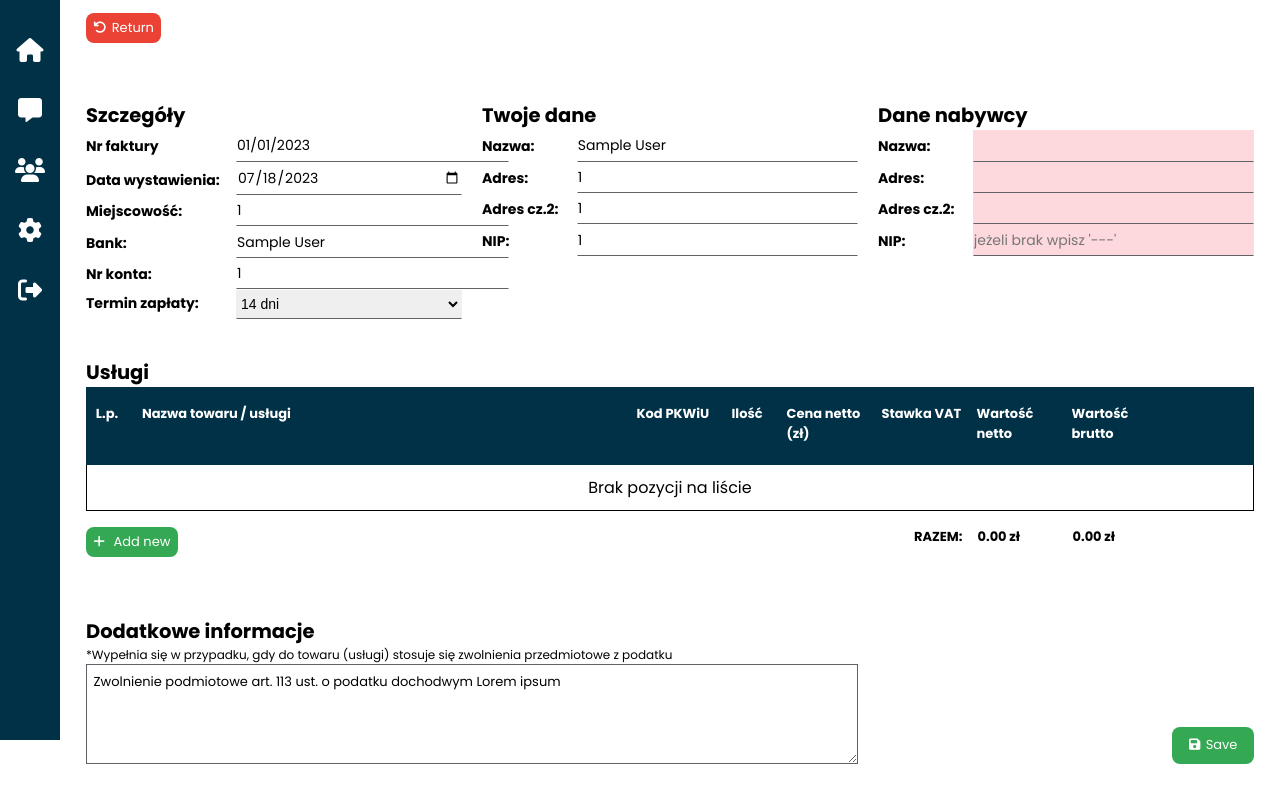
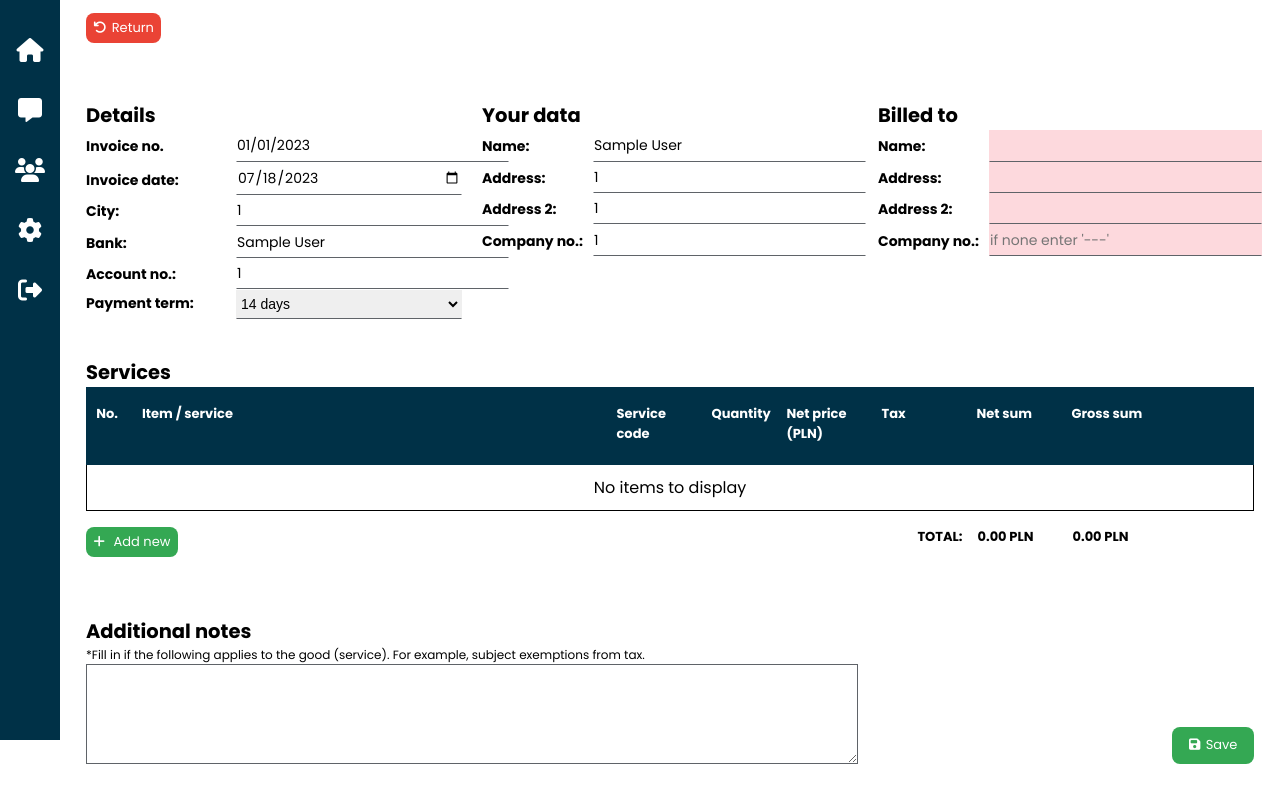
Before and after one commit to ferenskamil/Accounting-App, a PHP site: page /invoice.php in a window 1280 px wide. Shown: the part 60-850 px from the top of the page. Run offline with PHP 8.4, Linux system fonts and the light colour scheme; the visitor is signed in with stand-in values (Sample User, id 1); some libraries are stand-ins or nearby versions.

Commit message:
INVOICE.PHP, SETTINGS.PHP: Translate all text to english
Changed all Polish words to English words

Changes in files:
- "invoice.php" (mainly)
- "settings.php" (mainly)
- "transfer_data_from_edit_to_preview.min.js"
- "edit_form_services.min.js"
- "_large.scss"

```diff
--- a/invoice.php
+++ b/invoice.php
@@ -93,40 +93,40 @@ session_start();
                         <div class="invoice__paper">
                                 <img class="invoice__paper-logo" src="./dist/img/logos/<?php echo $_SESSION['logo_img'] ?>"
                                         alt="logo firmy wystawiającej fakturę">
-                                <h2 class="invoice__paper-title">Faktura VAT nr <span id="invoice-no-view"></span></h2>
+                                <h2 class="invoice__paper-title">Invoice no. <span id="invoice-no-view"></span></h2>
                                 <div class="invoice__paper-content invoice-info">
-                                        <p><Strong>Data wystawienia: </Strong><span id="date-view"></span></p>
-                                        <p><Strong>Miejscowość: </Strong><span id="city-view"></span></p>
+                                        <p><Strong>Invoice date: </Strong><span id="date-view"></span></p>
+                                        <p><Strong>City: </Strong><span id="city-view"></span></p>
                                         <p><Strong>Bank: </Strong><span id="bank-view"></span></p>
-                                        <p><Strong>Nr konta: </Strong><span id="account-no-view"></span></p>
-                                        <p><Strong>Termin zapłaty: </Strong><span id="term-view"></span></p>
+                                        <p><Strong>Account no.: </Strong><span id="account-no-view"></span></p>
+                                        <p><Strong>Payment term: </Strong><span id="term-view"></span></p>
                                 </div>
                                 <div class="invoice__paper-content invoice-seller">
-                                        <h3>Sprzedawca</h3>
+                                        <h3>Seller:</h3>
                                         <p><span id="seller-name-view"></span></p>
                                         <p><span id="seller-address1-view"></span></p>
                                         <p><span id="seller-address2-view"></span></p>
-                                        <p><span id="seller-NIP-view"></span></p>
+                                        <p><span id="seller-company-no-view"></span></p>
                                 </div>
                                 <div class="invoice__paper-content invoice-customer">
-                                        <h3>Nabywca</h3>
+                                        <h3>Bill to:</h3>
                                         <p><span id="customer-name-view"></span></p>
                                         <p><span id="customer-address1-view"></span></p>
                                         <p><span id="customer-address2-view"></span></p>
-                                        <p><span id="customer-NIP-view"></span></p>
+                                        <p><span id="customer-company-no-view"></span></p>
                                 </div>
                                 <div class="invoice__paper-content invoice__paper-services">
                                         <table>
                                                 <thead>
                                                         <tr>
-                                                                <th>L.p.</th>
-                                                                <th>Nazwa towaru / usługi</th>
-                                                                <th>Kod PKWiU</th>
-                                                                <th>Ilość</th>
-                                                                <th>Cena netto</th>
-                                                                <th>Stawka VAT</th>
-                                                                <th>Wartość netto</th>
-                                                                <th>Wartość brutto</th>
+                                                                <th>No.</th>
+                                                                <th>Item / service</th>
+                                                                <th>Service code</th>
+                                                                <th>Quantity</th>
+                                                                <th>Net price</th>
+                                                                <th>Tax</th>
+                                                                <th>Net sum</th>
+                                                                <th>Gross sum</th>
                                                         </tr>
                                                 </thead>
                                                 <tbody>
@@ -134,44 +134,42 @@ session_start();
                                                 <tfoot>
                                                         <tr>
                                                                 <td colspan="4"></td>
-                                                                <td>RAZEM:</td>
+                                                                <td>TOTAL:</td>
                                                                 <td></td>
-                                                                <td class="preview-total-net">0 zł</td>
-                                                                <td class="preview-total-gross">0 zł</td>
+                                                                <td class="preview-total-net">0 PLN</td>
+                                                                <td class="preview-total-gross">0 PLN</td>
                                                         </tr>
                                                 </tfoot>
                                         </table>
                                 </div>
                                 <div class="invoice__paper-content invoice-sum">
-                                        <p><Strong>Do zapłaty: </Strong><span id="invoice__sum-numeric"></span>
-                                                zł
+                                        <p><Strong>To pay: </Strong><span id="invoice__sum-numeric"></span>
+                                                PLN
                                         </p>
-                                        <p><Strong>Słownie: </Strong><span id="invoice__sum-verbal"></span></p>
+                                        <p><Strong>In words: </Strong><span id="invoice__sum-verbal"></span></p>
                                 </div>
                                 <div class="invoice__paper-content invoice-comments">
-                                        <h3>Informacje dodatkowe</h3>
+                                        <h3>Additional notes</h3>
                                         <p class="comment"><span id="comment-view"></span></p>
-                                        <p class="footnote">*Wypełnia się w przypadku, gdy do towaru (usługi) stosuje
-                                                się zwolnienia przedmiotowe z podatku</p>
+                                        <p class="footnote">*Fill in if the following applies to the good (service). For example, subject exemptions from tax.</p>
                                 </div>
                                 <div class="invoice__paper-content invoice-sign">
                                         <div class="line"></div>
-                                        <p>Podpis osoby upoważnionej do wystawienia faktury</p>
+                                        <p>Signature of authorized person</p>
                                 </div>
                         </div>
                 </div>
-                <!-- shadow? -->
                 <div class="invoice__edit">
                         <button class="invoice__edit-back"><i
                                         class="fa-sharp fa-solid fa-arrow-rotate-left"></i>Return</button>
                         <form action="" method="post" class="invoice__edit-form">
                                 <div class="invoice__edit-form-box invoice__edit-form-box-details ">
-                                        <h2>Szczegóły</h2>
-                                        <label for="invoice-no-edit">Nr faktury</label>
+                                        <h2>Details</h2>
+                                        <label for="invoice-no-edit">Invoice no.</label>
                                         <input type="text" name="invoice-no" id="invoice-no-edit" value="01/01/2023">
-                                        <label for="date-edit">Data wystawienia: </label>
+                                        <label for="date-edit">Invoice date: </label>
                                         <input class="test" type="date" name="date" id="date-edit" value="<?php echo date('Y-m-d') ?>">
-                                        <label for="city-edit">Miejscowość: </label>
+                                        <label for="city-edit">City: </label>
                                         <input type="text" name="city" id="city-edit" value="<?php
                                                 if (isset($_SESSION['default_invoice_city'])) echo $_SESSION['default_invoice_city'];
                                         ?>">
@@ -179,72 +177,71 @@ session_start();
                                         <input type="text" name="bank" id="bank-edit" value="<?php
                                                 if (isset($_SESSION['default_invoice_bank_name'])) echo $_SESSION['default_invoice_bank_name'];
                                         ?>">
-                                        <label for="account-no-edit">Nr konta: </label>
+                                        <label for="account-no-edit">Account no.: </label>
                                         <input type="text" name="account-no" id="account-no-edit" value="<?php
                                                 if (isset($_SESSION['default_invoice_bank_account_no'])) echo $_SESSION['default_invoice_bank_account_no'];
                                         ?>">
-                                        <label for="term-edit">Termin zapłaty: </label>
+                                        <label for="term-edit">Payment term: </label>
                                         <select name="term" id="term-edit">
-                                                <option value="7 dni">7 dni</option>
-                                                <option value="14 dni" selected>14 dni</option>
+                                                <option value="7 days">7 days</option>
+                                                <option value="14 days" selected>14 days</option>
                                         </select>
                                 </div>
                                 <div class="invoice__edit-form-box invoice__edit-form-box-seller">
-                                        <h2>Twoje dane</h2>
-                                        <label for="seller-name-edit">Nazwa: </label>
+                                        <h2>Your data</h2>
+                                        <label for="seller-name-edit">Name: </label>
                                         <input type="text" name="seller-name" id="seller-name-edit" value="<?php
                                                 if (isset($_SESSION['company_name'])) echo $_SESSION['company_name'];
                                         ?>">
-                                        <label for="seller-address1-edit">Adres: </label>
+                                        <label for="seller-address1-edit">Address: </label>
                                         <input type="text" name="seller-address1" id="seller-address1-edit" value="<?php
                                                 if (isset($_SESSION['address1'])) echo $_SESSION['address1'];
                                         ?>">
-                                        <label for="seller-address2-edit">Adres cz.2: </label>
+                                        <label for="seller-address2-edit">Address 2: </label>
                                         <input type="text" name="seller-address2" id="seller-address2-edit" value="<?php
                                                  if (isset($_SESSION['address2'])) echo $_SESSION['address2'];
                                         ?>">
-                                        <label for="seller-NIP-edit">NIP: </label>
-                                        <input type="text" name="seller-NIP" id="seller-NIP-edit" placeholder="if none enter '---'" value="<?php
+                                        <label for="seller-company-no-edit">Company no.: </label>
+                                        <input type="text" name="seller-company-no" id="seller-company-no-edit" placeholder="if none enter '---'" value="<?php
                                                 if (isset($_SESSION['company_number'])) echo $_SESSION['company_number'];
                                         ?>">
                                 </div>
                                 <div class="invoice__edit-form-box invoice__edit-form-box-customer">
-                                        <h2>Dane nabywcy</h2>
-                                        <label for="customer-name-edit">Nazwa: </label>
+                                        <h2>Billed to</h2>
+                                        <label for="customer-name-edit">Name: </label>
                                         <input type="text" name="customer-name" id="customer-name-edit"
                                                 value="">
-                                        <label for="customer-address1-edit">Adres: </label>
+                                        <label for="customer-address1-edit">Address: </label>
                                         <input type="text" name="customer-address1" id="customer-address1-edit"
                                                 value="">
-                                        <label for="customer-address2-edit">Adres cz.2: </label>
+                                        <label for="customer-address2-edit">Address 2: </label>
                                         <input type="text" name="customer-address2" id="customer-address2-edit"
                                                 value="">
-                                        <label for="customer-NIP-edit">NIP: </label>
-                                        <input type="text" name="customer-NIP" id="customer-NIP-edit" value=""
-                                                placeholder="jeżeli brak wpisz '---'">
+                                        <label for="customer-company-no-edit">Company no.: </label>
+                                        <input type="text" name="customer-company-no" id="customer-company-no-edit" value=""
+                                                placeholder="if none enter '---'">
                                 </div>
                                 <div class="invoice__edit-form-box invoice__edit-form-box-services">
-                                        <h2>Usługi</h2>
+                                        <h2>Services</h2>
                                         <table class="invoice__edit-form-box-services-table">
                                                 <thead>
                                                         <tr>
                                                                 <th class="service-thead--mobile">Services
                                                                         list</th>
-                                                                <th class="service-thead--large">L.p.</th>
-                                                                <th class="service-thead--large">Nazwa towaru / usługi
-                                                                </th>
-                                                                <th class="service-thead--large">Kod PKWiU</th>
-                                                                <th class="service-thead--large">Ilość</th>
-                                                                <th class="service-thead--large">Cena netto (zł)</th>
-                                                                <th class="service-thead--large">Stawka VAT</th>
-                                                                <th class="service-thead--large">Wartość netto</th>
-                                                                <th class="service-thead--large">Wartość brutto</th>
+                                                                <th class="service-thead--large">No.</th>
+                                                                <th class="service-thead--large">Item / service</th>
+                                                                <th class="service-thead--large">Service code</th>
+                                                                <th class="service-thead--large">Quantity</th>
+                                                                <th class="service-thead--large">Net price (PLN)</th>
+                                                                <th class="service-thead--large">Tax</th>
+                                                                <th class="service-thead--large">Net sum</th>
+                                                                <th class="service-thead--large">Gross sum</th>
                                                                 <th class="service-thead--large"></th>
                                                         </tr>
                                                 </thead>
                                                 <tbody>
                                                         <tr class="empty-info">
-                                                                <td>Brak pozycji na liście</td>
+                                                                <td>No items to display</td>
                                                         </tr>
                                                 </tbody>
                                                 <tfoot>
@@ -252,28 +249,23 @@ session_start();
                                                                 <td><button class="new-service-btn"><i
                                                                                         class="fa-sharp fa-solid fa-plus"></i>
                                                                                 Add new</button></td>
-                                                                <td><strong>RAZEM:</strong></td>
-                                                                <td><span class="service-title--mobile"><strong>Wartość
-                                                                                        netto:
-                                                                                </strong></span><span
-                                                                                class="invoice-total-net">0.00 zł</span>
+                                                                <td><strong>TOTAL:</strong></td>
+                                                                <td><span class="service-title--mobile">
+                                                                        <strong>Net:</strong></span>
+                                                                        <span class="invoice-total-net">0.00 PLN</span>
                                                                 </td>
-                                                                <td><span class="service-title--mobile"><strong>Cena
-                                                                                        brutto:
-                                                                                </strong></span><span
-                                                                                class="invoice-total-gross">0.00
-                                                                                zł</span>
+                                                                <td><span class="service-title--mobile"><strong>Gross:</strong></span>
+                                                                <span class="invoice-total-gross">0.00 PLN</span>
                                                                 </td>
                                                         </tr>
                                                 </tfoot>
                                         </table>
                                 </div>
                                 <div class="invoice__edit-form-box invoice__edit-form-box-comments">
-                                        <h2>Dodatkowe informacje</h2>
-                                        <p>*Wypełnia się w przypadku, gdy do towaru (usługi) stosuje
-                                                się zwolnienia przedmiotowe z podatku</p>
+                                        <h2>Additional notes</h2>
+                                        <p>*Fill in if the following applies to the good (service). For example, subject exemptions from tax.</p>
                                         <textarea name="comment" id="comment-edit" cols="30"
-                                                rows="10">Zwolnienie podmiotowe art. 113 ust. o podatku dochodwym Lorem ipsum</textarea>
+                                                rows="10"></textarea>
                                 </div>
                                 <div class="invoice__edit-form-box-submit-btn">
                                         <button type="submit"><i class="fa-solid fa-floppy-disk "></i>Save</button>
--- a/src/js/invoice/transfer_data_from_edit_to_preview.js
+++ b/src/js/invoice/transfer_data_from_edit_to_preview.js
@@ -51,11 +51,11 @@ const displayInvoiceInfoInPreview = () => {
 	copyAndDisplay('#seller-name-edit', '#seller-name-view');
 	copyAndDisplay('#seller-address1-edit', '#seller-address1-view');
 	copyAndDisplay('#seller-address2-edit', '#seller-address2-view');
-	copyAndDisplay('#seller-NIP-edit', '#seller-NIP-view');
+	copyAndDisplay('#seller-company-no-edit', '#seller-company-no-view');
 	copyAndDisplay('#customer-name-edit', '#customer-name-view');
 	copyAndDisplay('#customer-address1-edit', '#customer-address1-view');
 	copyAndDisplay('#customer-address2-edit', '#customer-address2-view');
-	copyAndDisplay('#customer-NIP-edit', '#customer-NIP-view');
+	copyAndDisplay('#customer-company-no-edit', '#customer-company-no-view');
 	copyAndDisplay('#comment-edit', '#comment-view');
 };
 
@@ -73,7 +73,7 @@ const getServicesFromEditFormToArr = () => {
 		const activityCode = el.querySelector('.service-item-code').value;
 		const amount = el.querySelector('.service-item-amount').value;
 		const netPrice =
-			el.querySelector('.service-item-net-value').value + 'zł';
+			el.querySelector('.service-item-net-value').value + ' PLN';
 		const tax = el.querySelector('.service-item-tax').value;
 		const netSum = el.querySelector('.service-item-net-sum').value;
 		const grossSum = el.querySelector('.service-item-gross-sum').value;
--- a/src/scss/media queries/_large.scss
+++ b/src/scss/media queries/_large.scss
@@ -93,7 +93,7 @@
 									display: grid;
 									grid-template-columns:
 										40px minmax(150px, 1fr)
-										80px 40px 80px 80px 80px 80px 80px;
+										80px 60px 80px 80px 80px 80px 80px;
 									grid-template-rows: 1fr;
 									gap: 15px;
 									padding: 0.6em 0.5em 1em 0;
@@ -101,6 +101,7 @@
 									th {
 										padding: 0.6em 0;
 										text-align: start;
+
 										&.service-thead--mobile {
 											display: none;
 										}
@@ -120,7 +121,7 @@
 								tr {
 									grid-template-columns:
 										40px minmax(150px, 1fr)
-										80px 40px 80px 80px 80px 80px 80px;
+										80px 60px 80px 80px 80px 80px 80px;
 									justify-content: center;
 									align-items: end;
 									gap: 15px;
@@ -163,7 +164,7 @@
 									display: grid;
 									grid-template-columns:
 										40px minmax(150px, 1fr)
-										80px 40px 80px 80px 80px 80px 80px;
+										80px 60px 80px 80px 80px 80px 80px;
 									grid-template-rows: 1fr;
 									gap: 15px;
 									padding: 0.6em 0.5em 1em 0;
```
Also changed, not shown: settings.php (+7 -18 lines), src/js/invoice/edit_form_services.js (+16 -16 lines), dist/css/main.min.css, dist/css/media queries/index.min.css, dist/img/avatars/Agusia69_avatar_2023-06-26.jpg (deleted), dist/img/avatars/Agusia69_avatar_2023-06-27.png (added), dist/js/invoice/edit_form_services.min.js, dist/js/invoice/transfer_data_from_edit_to_preview.min.js, 3 other files.
